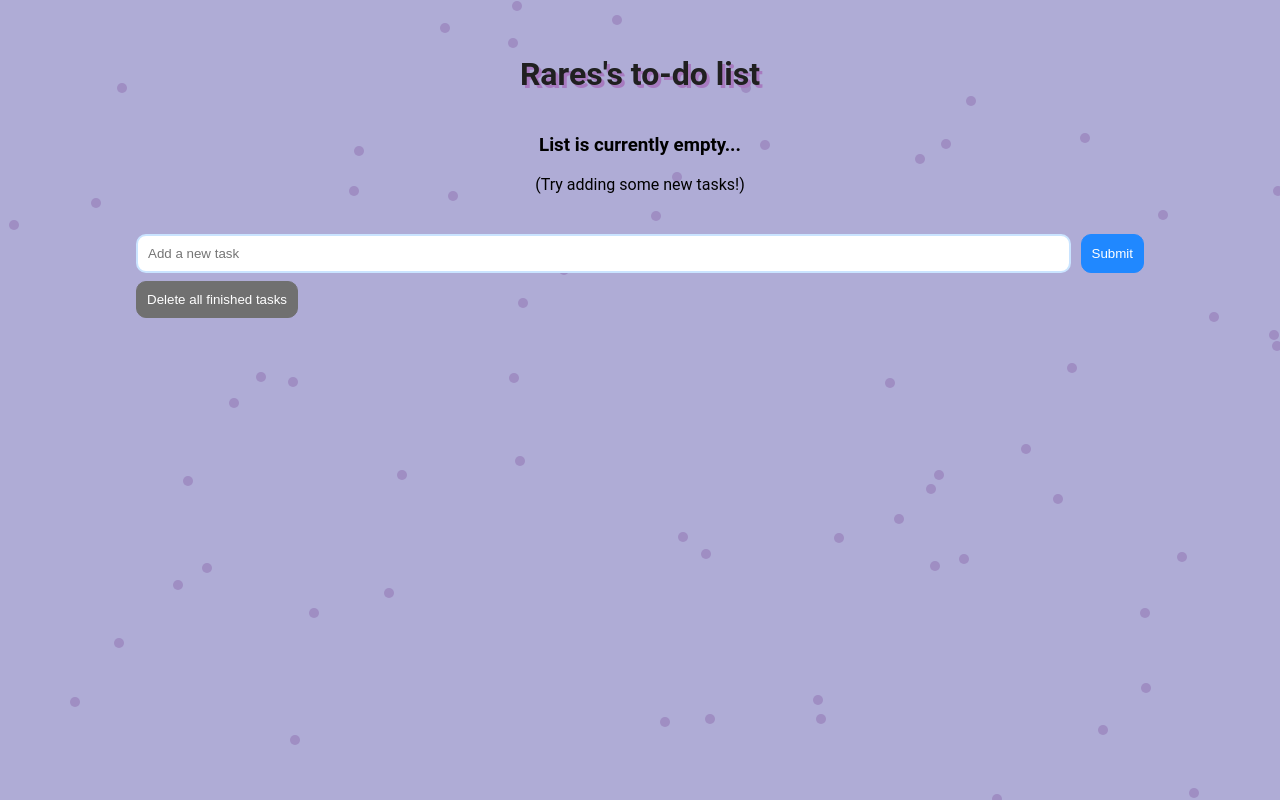
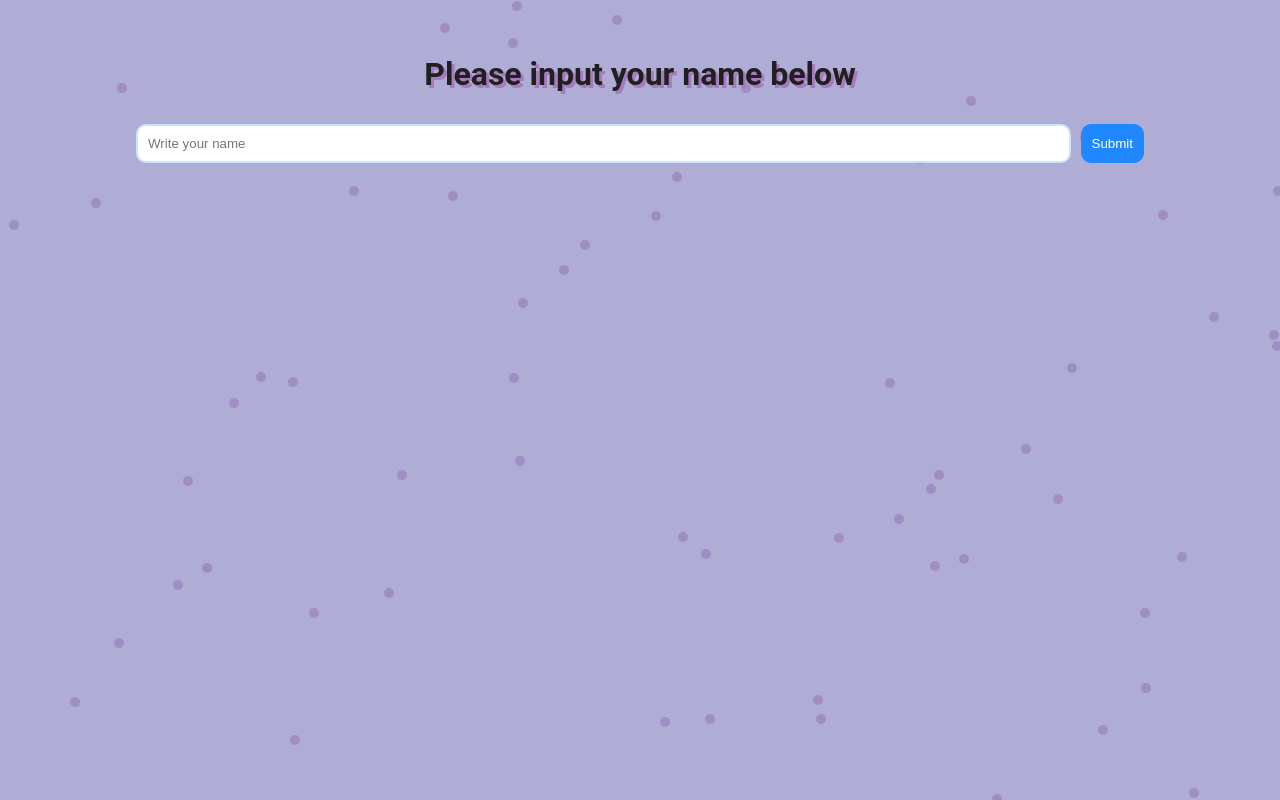
Before and after one commit to rerj/to-do-list-project, a React (Vite) app: page / in a window 1280 px wide. Built offline with nearby package versions, Linux system fonts and the light colour scheme.

Commit message:
Added new input, where the user can input their name. The to-do list will display the user's name.

```diff
--- a/index.html
+++ b/index.html
@@ -4,7 +4,7 @@
     <meta charset="UTF-8" />
     <link rel="icon" type="image/svg+xml" href="/task-list-icon.png" />
     <meta name="viewport" content="width=device-width, initial-scale=1.0" />
-    <title>Rares's to-do list</title>
+    <title>My to-do list</title>
   </head>
   <body>
     <div id="root"></div>
--- a/src/App.css
+++ b/src/App.css
@@ -62,6 +62,13 @@ input[type="checkbox"] {
     border-radius: 10px;
 }
 
+.name-input {
+    flex: 1;
+    padding: 10px;
+    margin-right: 10px;
+    border: 2px solid #cae4ff;
+    border-radius: 10px;
+}
 
 .task-submit {
     padding: 10px;
--- a/src/App.tsx
+++ b/src/App.tsx
@@ -4,6 +4,7 @@ import TaskList from "./components/TaskList";
 import TaskForm from "./components/TaskForm";
 import FloatingDots from "./components/FloatingDots";
 import DeleteAllCheckedButton from "./components/DeleteAllCheckedButton";
+import NameForm from "./components/NameForm";
 
 interface Task {
   id: number;
@@ -16,6 +17,8 @@ function App() {
     const storedTasks = localStorage.getItem("tasks");
     return storedTasks ? JSON.parse(storedTasks) : [];
   });
+
+  const [name, setName] = useState("");
 
   useEffect(() => {
     localStorage.setItem("tasks", JSON.stringify(tasks));
@@ -49,9 +52,21 @@ function App() {
     );
   };
 
+  const addName = (newName: { text: string }) => {
+    setName(newName.text);
+  };
+
+  if (name === "") {
     return (
       <>
-      <h1 className="list-heading">Rares's to-do list</h1>
+        <NameForm addName={addName} />
+        <FloatingDots />
+      </>
+    );
+  } else
+    return (
+      <>
+        <h1 className="list-heading">{name}'s to-do list</h1>
 
         <TaskList
           tasks={tasks}
@@ -62,7 +77,9 @@ function App() {
 
         <TaskForm addTask={addTask} />
 
-      <DeleteAllCheckedButton deleteAllFinishedTasks={deleteAllFinishedTasks} />
+        <DeleteAllCheckedButton
+          deleteAllFinishedTasks={deleteAllFinishedTasks}
+        />
 
         <FloatingDots />
       </>
--- /dev/null
+++ b/src/components/NameForm.tsx
@@ -0,0 +1,40 @@
+import { useState } from "react";
+
+interface NameFormProps {
+  addName: (newName: { text: string }) => void;
+}
+
+const NameForm = ({ addName }: NameFormProps) => {
+  const [name, setName] = useState("");
+
+  const handleSubmit = (event: React.FormEvent) => {
+    event.preventDefault();
+    if (name.trim() !== "") {
+      const newName = {
+        text: name,
+      };
+      addName(newName);
+      setName("");
+    }
+  };
+
+  return (
+    <>
+      <h1 className="list-heading">Please input your name below</h1>
+      <form className="task-form" onSubmit={handleSubmit}>
+        <input
+          className="name-input"
+          type="text"
+          value={name}
+          onChange={(event) => setName(event.target.value)}
+          placeholder="Write your name"
+        />{" "}
+        <button type="submit" className="task-submit">
+          Submit
+        </button>
+      </form>
+    </>
+  );
+};
+
+export default NameForm;
```
Lines whose indentation alone changed are shown as unchanged.
